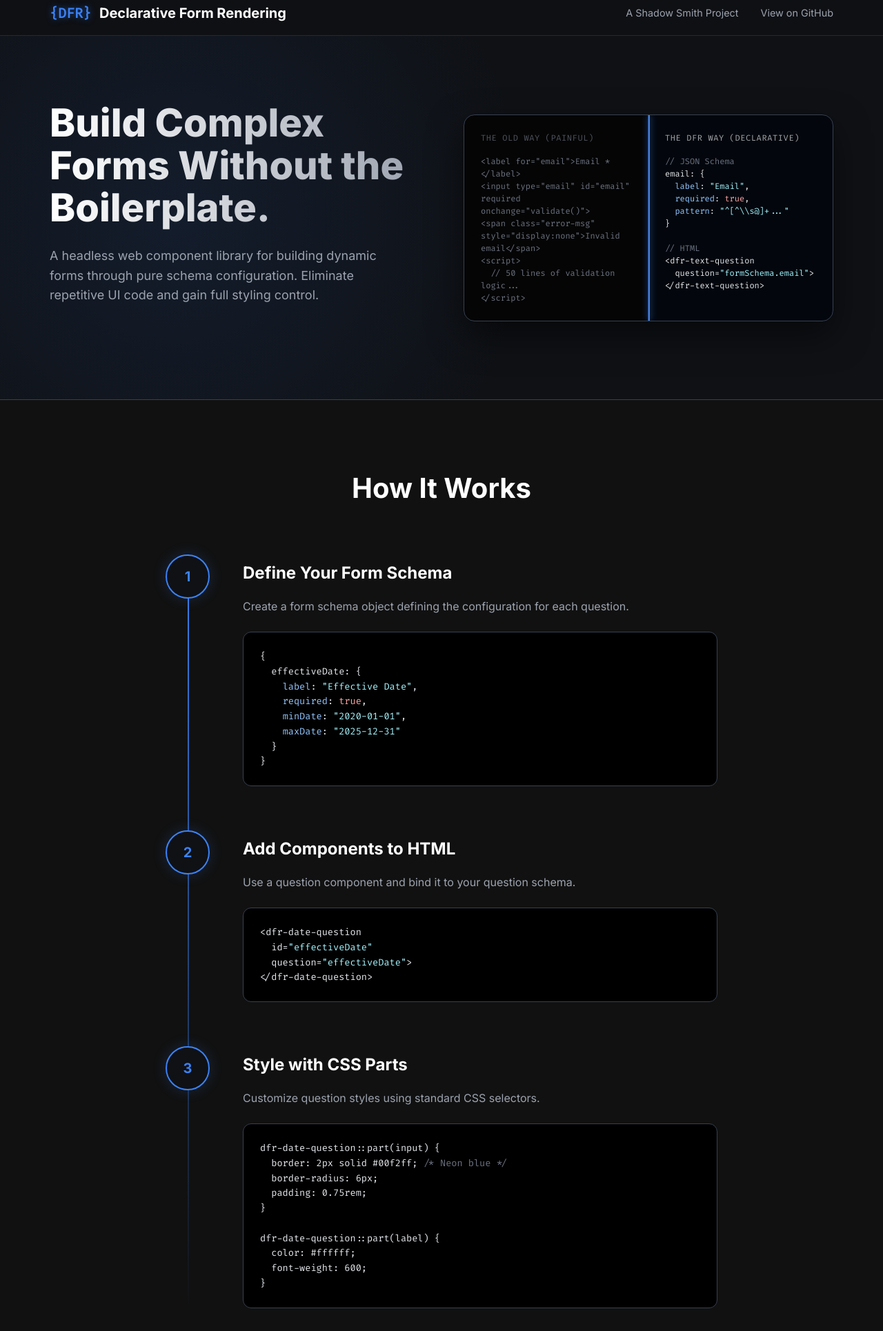
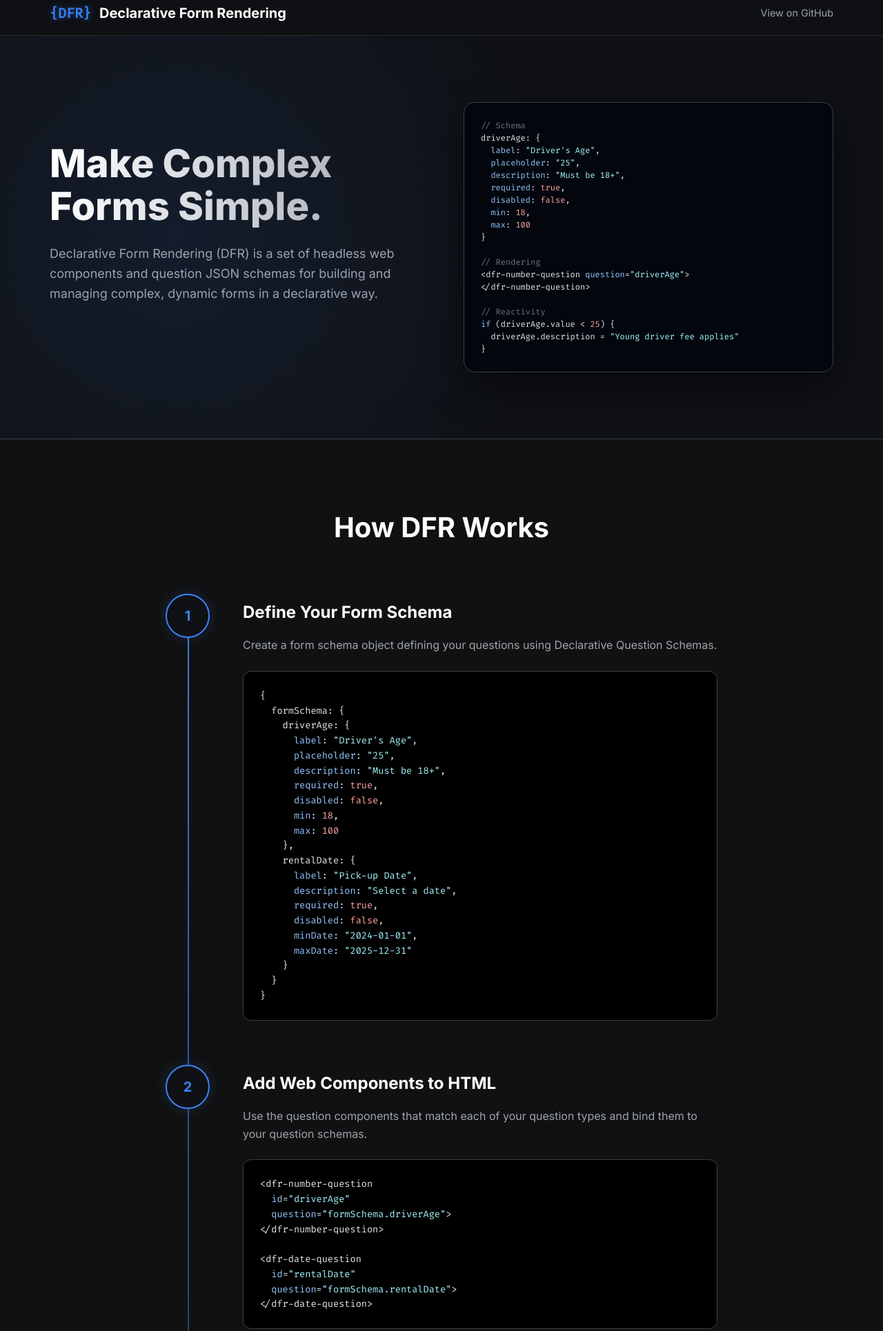
Before and after one commit to heyshadowsmith/declarative-form-rendering, a website built with Vite: page index.html in a window 1280 px wide. Shown: the part 13-1943 px from the top of the page at 69% size. Built offline with nearby package versions, Linux system fonts and the light colour scheme.

Commit message:
feat: Add initial project documentation including README, usage guide, schema format, project details, and an updated demo `index.html`.

```diff
--- a/index.html
+++ b/index.html
@@ -200,9 +200,9 @@
             overflow: hidden;
         }
 
-        .split-view {
+        .dfr-showcase {
             display: grid;
-            grid-template-columns: 1fr 1fr;
+            grid-template-columns: 1fr;
         }
 
         .code-pane {
@@ -210,29 +210,13 @@
             font-family: "Fira Code", monospace;
             font-size: 0.75rem;
             line-height: 1.5;
+            background: rgba(59, 130, 246, 0.05);
+            color: #e5e7eb;
+            border-bottom: 1px solid var(--border);
         }
 
-        .code-pane.old {
-            background: rgba(255, 255, 255, 0.02);
-            color: #6b7280;
-            border-right: 1px solid var(--border);
-        }
-
-        .code-pane.new {
-            background: rgba(59, 130, 246, 0.05);
-            color: #e5e7eb;
-            position: relative;
-        }
-
-        .code-pane.new::before {
-            content: "";
-            position: absolute;
-            top: 0;
-            left: 0;
-            width: 2px;
-            height: 100%;
-            background: var(--primary);
-            box-shadow: 0 0 10px var(--primary);
+        .code-pane:last-child {
+            border-bottom: none;
         }
 
         .pane-label {
@@ -476,7 +460,7 @@
             font-size: 3rem;
             font-weight: 800;
             margin-bottom: 1rem;
-            background: linear-gradient(to right, #fff, #a5f3fc);
+            background: linear-gradient(to right, #fff, #9ca3af);
             -webkit-background-clip: text;
             -webkit-text-fill-color: transparent;
         }
@@ -537,15 +521,6 @@
 
             .hero-buttons {
                 justify-content: center;
-            }
-
-            .split-view {
-                grid-template-columns: 1fr;
-            }
-
-            .code-pane.old {
-                border-right: none;
-                border-bottom: 1px solid var(--border);
             }
 
             .steps-container::before {
@@ -694,7 +669,6 @@
                     <span>Declarative Form Rendering</span>
                 </div>
                 <div class="nav-links">
-                    <a href="https://shadowsmith.com" target="_blank">A Shadow Smith Project</a>
                     <a href="https://github.com/heyshadowsmith/declarative-form-rendering" target="_blank">View on
                         GitHub</a>
                 </div>
@@ -708,46 +682,45 @@
                 <div class="hero-content">
                     <div class="hero-text">
                         <h1>
-                            Build Complex Forms Without the Boilerplate.
+                            Make Complex Forms Simple.
                         </h1>
                         <p>
-                            A headless web component library for building
-                            dynamic forms through pure schema configuration.
-                            Eliminate repetitive UI code and gain full
-                            styling control.
+                            Declarative Form Rendering (DFR) is a set of headless web components and question JSON
+                            schemas for building and managing complex, dynamic forms in a declarative way.
                         </p>
                     </div>
                     <div class="hero-visual">
-                        <div class="split-view">
-                            <div class="code-pane old">
-                                <span class="pane-label">The Old Way (Painful)</span>
-                                &lt;label for="email"&gt;Email
-                                *&lt;/label&gt;<br />
-                                &lt;input type="email" id="email" required
-                                onchange="validate()"&gt;<br />
-                                &lt;span class="error-msg"
-                                style="display:none"&gt;Invalid
-                                email&lt;/span&gt;<br />
-                                &lt;script&gt;<br />
-                                &nbsp;&nbsp;// 50 lines of validation
-                                logic...<br />
-                                &lt;/script&gt;
-                            </div>
-                            <div class="code-pane new">
-                                <span class="pane-label">The DFR Way (Declarative)</span>
-                                <span class="token-comment">// JSON Schema</span><br />
-                                email: {<br />
-                                &nbsp;&nbsp;<span class="token-key">label</span>: <span
-                                    class="token-string">"Email"</span>,<br />
+                        <div class="dfr-showcase">
+                            <div class="code-pane">
+                                <span class="token-comment">// Schema</span><br />
+                                driverAge: {<br />
+                                &nbsp;&nbsp;<span class="token-key">label</span>:
+                                <span class="token-string">"Driver's Age"</span>,<br />
+                                &nbsp;&nbsp;<span class="token-key">placeholder</span>:
+                                <span class="token-string">"25"</span>,<br />
+                                &nbsp;&nbsp;<span class="token-key">description</span>:
+                                <span class="token-string">"Must be 18+"</span>,<br />
                                 &nbsp;&nbsp;<span class="token-key">required</span>: <span
                                     class="token-bool">true</span>,<br />
-                                &nbsp;&nbsp;<span class="token-key">pattern</span>:
-                                <span class="token-string">"^[^\\s@]+..."</span><br />
-                                }<br /><br />
-                                <span class="token-comment">// HTML</span><br />
-                                &lt;dfr-text-question<br />
-                                &nbsp;&nbsp;question=<span class="token-string">"formSchema.email"</span>&gt;<br />
-                                &lt;/dfr-text-question&gt;
+                                &nbsp;&nbsp;<span class="token-key">disabled</span>: <span
+                                    class="token-bool">false</span>,<br />
+                                &nbsp;&nbsp;<span class="token-key">min</span>:
+                                <span class="token-bool">18</span>,<br />
+                                &nbsp;&nbsp;<span class="token-key">max</span>:
+                                <span class="token-bool">100</span><br />
+                                }
+                                <br /><br />
+                                <span class="token-comment">// Rendering</span><br />
+                                &lt;dfr-number-question <span class="token-key">question</span>=<span
+                                    class="token-string">"driverAge"</span>&gt;<br />
+                                &lt;/dfr-number-question&gt;
+                                <br /><br />
+                                <span class="token-comment">// Reactivity</span><br />
+                                <span class="token-key">if</span> (driverAge.value &lt; <span
+                                    class="token-bool">25</span>) {<br />
+                                &nbsp;&nbsp;driverAge.description = <span class="token-string">"Young driver
+                                    fee applies"</span><br />
+                                }
                             </div>
                         </div>
                     </div>
@@ -758,7 +731,7 @@
         <section class="how-it-works">
             <div class="container">
                 <div class="section-header">
-                    <h2>How It Works</h2>
+                    <h2>How DFR Works</h2>
                 </div>
                 <div class="steps-container">
                     <div class="step">
@@ -766,20 +739,41 @@
                         <div class="step-content">
                             <h3>Define Your Form Schema</h3>
                             <p>
-                                Create a form schema object defining the
-                                configuration for each question.
+                                Create a form schema object defining your questions using Declarative Question Schemas.
                             </p>
                             <div class="code-block">
                                 {<br />
-                                &nbsp;&nbsp;effectiveDate: {<br />
-                                &nbsp;&nbsp;&nbsp;&nbsp;<span class="token-key">label</span>:
-                                <span class="token-string">"Effective Date"</span>,<br />
-                                &nbsp;&nbsp;&nbsp;&nbsp;<span class="token-key">required</span>: <span
+                                &nbsp;&nbsp;formSchema: {<br />
+                                &nbsp;&nbsp;&nbsp;&nbsp;driverAge: {<br />
+                                &nbsp;&nbsp;&nbsp;&nbsp;&nbsp;&nbsp;<span class="token-key">label</span>:
+                                <span class="token-string">"Driver's Age"</span>,<br />
+                                &nbsp;&nbsp;&nbsp;&nbsp;&nbsp;&nbsp;<span class="token-key">placeholder</span>:
+                                <span class="token-string">"25"</span>,<br />
+                                &nbsp;&nbsp;&nbsp;&nbsp;&nbsp;&nbsp;<span class="token-key">description</span>:
+                                <span class="token-string">"Must be 18+"</span>,<br />
+                                &nbsp;&nbsp;&nbsp;&nbsp;&nbsp;&nbsp;<span class="token-key">required</span>: <span
                                     class="token-bool">true</span>,<br />
-                                &nbsp;&nbsp;&nbsp;&nbsp;<span class="token-key">minDate</span>:
-                                <span class="token-string">"2020-01-01"</span>,<br />
-                                &nbsp;&nbsp;&nbsp;&nbsp;<span class="token-key">maxDate</span>:
+                                &nbsp;&nbsp;&nbsp;&nbsp;&nbsp;&nbsp;<span class="token-key">disabled</span>: <span
+                                    class="token-bool">false</span>,<br />
+                                &nbsp;&nbsp;&nbsp;&nbsp;&nbsp;&nbsp;<span class="token-key">min</span>:
+                                <span class="token-bool">18</span>,<br />
+                                &nbsp;&nbsp;&nbsp;&nbsp;&nbsp;&nbsp;<span class="token-key">max</span>:
+                                <span class="token-bool">100</span><br />
+                                &nbsp;&nbsp;&nbsp;&nbsp;},<br />
+                                &nbsp;&nbsp;&nbsp;&nbsp;rentalDate: {<br />
+                                &nbsp;&nbsp;&nbsp;&nbsp;&nbsp;&nbsp;<span class="token-key">label</span>:
+                                <span class="token-string">"Pick-up Date"</span>,<br />
+                                &nbsp;&nbsp;&nbsp;&nbsp;&nbsp;&nbsp;<span class="token-key">description</span>:
+                                <span class="token-string">"Select a date"</span>,<br />
+                                &nbsp;&nbsp;&nbsp;&nbsp;&nbsp;&nbsp;<span class="token-key">required</span>: <span
+                                    class="token-bool">true</span>,<br />
+                                &nbsp;&nbsp;&nbsp;&nbsp;&nbsp;&nbsp;<span class="token-key">disabled</span>: <span
+                                    class="token-bool">false</span>,<br />
+                                &nbsp;&nbsp;&nbsp;&nbsp;&nbsp;&nbsp;<span class="token-key">minDate</span>:
+                                <span class="token-string">"2024-01-01"</span>,<br />
+                                &nbsp;&nbsp;&nbsp;&nbsp;&nbsp;&nbsp;<span class="token-key">maxDate</span>:
                                 <span class="token-string">"2025-12-31"</span><br />
+                                &nbsp;&nbsp;&nbsp;&nbsp;}<br />
                                 &nbsp;&nbsp;}<br />
                                 }
                             </div>
@@ -789,15 +783,23 @@
                     <div class="step">
                         <div class="step-number">2</div>
                         <div class="step-content">
-                            <h3>Add Components to HTML</h3>
+                            <h3>Add Web Components to HTML</h3>
                             <p>
-                                Use a question component and bind it to your
-                                question schema.
+                                Use the question components that match each of your question types and bind them to your
+                                question schemas.
                             </p>
                             <div class="code-block">
+                                &lt;dfr-number-question<br />
+                                &nbsp;&nbsp;<span class="token-key">id</span>=<span
+                                    class="token-string">"driverAge"</span><br />
+                                &nbsp;&nbsp;<span class="token-key">question</span>=<span
+                                    class="token-string">"formSchema.driverAge"</span>&gt;<br />
+                                &lt;/dfr-number-question&gt;<br /><br />
                                 &lt;dfr-date-question<br />
-                                &nbsp;&nbsp;id=<span class="token-string">"effectiveDate"</span><br />
-                                &nbsp;&nbsp;question=<span class="token-string">"effectiveDate"</span>&gt;<br />
+                                &nbsp;&nbsp;<span class="token-key">id</span>=<span
+                                    class="token-string">"rentalDate"</span><br />
+                                &nbsp;&nbsp;<span class="token-key">question</span>=<span
+                                    class="token-string">"formSchema.rentalDate"</span>&gt;<br />
                                 &lt;/dfr-date-question&gt;
                             </div>
                         </div>
@@ -812,14 +814,40 @@
                             </p>
                             <div class="code-block">
                                 dfr-date-question::part(input) {<br />
-                                &nbsp;&nbsp;border: 2px solid #00f2ff;
-                                <span class="token-comment">/* Neon blue */</span><br />
-                                &nbsp;&nbsp;border-radius: 6px;<br />
-                                &nbsp;&nbsp;padding: 0.75rem;<br />
+                                &nbsp;&nbsp;<span class="token-key">border</span>: <span class="token-string">2px solid
+                                    #00f2ff</span>;<br />
+                                &nbsp;&nbsp;<span class="token-key">border-radius</span>: <span
+                                    class="token-string">6px</span>;<br />
+                                &nbsp;&nbsp;<span class="token-key">padding</span>: <span
+                                    class="token-string">0.75rem</span>;<br />
                                 }<br /><br />
                                 dfr-date-question::part(label) {<br />
-                                &nbsp;&nbsp;color: #ffffff;<br />
-                                &nbsp;&nbsp;font-weight: 600;<br />
+                                &nbsp;&nbsp;<span class="token-key">color</span>: <span
+                                    class="token-string">#ffffff</span>;<br />
+                                &nbsp;&nbsp;<span class="token-key">font-weight</span>: <span
+                                    class="token-string">600</span>;<br />
+                                }
+                            </div>
+                        </div>
+                    </div>
+
+                    <div class="step">
+                        <div class="step-number">4</div>
+                        <div class="step-content">
+                            <h3>Update Your Form Schema</h3>
+                            <p>
+                                Simply update your schema object based on business logic. The form automatically
+                                rerenders to reflect changes.
+                            </p>
+                            <div class="code-block">
+                                <span class="token-comment">// Add fee warning for young drivers</span><br />
+                                <span class="token-key">if</span> (driverAge.value &lt; <span
+                                    class="token-bool">25</span>) {<br />
+                                &nbsp;&nbsp;formSchema.rentalDate.description = <span class="token-string">"Young driver
+                                    fee applies"</span>;<br />
+                                } <span class="token-key">else</span> {<br />
+                                &nbsp;&nbsp;formSchema.rentalDate.description = <span
+                                    class="token-bool">null</span>;<br />
                                 }
                             </div>
                         </div>
@@ -869,13 +897,15 @@
                                 style="border-top: 1px solid var(--border); display: flex; justify-content: space-between; align-items: center;">
                                 Component Usage
                                 <a href="/storybook/?path=/story/molecules-text-question--default" target="_blank"
-                                    style="font-size: 0.8em; color: var(--primary); text-decoration: none;">View in
-                                    Storybook &rarr;</a>
+                                    style="font-size: 0.8em; color: var(--primary); text-decoration: none;">Open Web
+                                    Component in Storybook &rarr;</a>
                             </div>
                             <div class="code-pane">
                                 &lt;dfr-text-question<br />
-                                &nbsp;&nbsp;id=<span class="token-string">"firstName"</span><br />
-                                &nbsp;&nbsp;question=<span class="token-string">"formSchema.firstName"</span>&gt;<br />
+                                &nbsp;&nbsp;<span class="token-key">id</span>=<span
+                                    class="token-string">"firstName"</span><br />
+                                &nbsp;&nbsp;<span class="token-key">question</span>=<span
+                                    class="token-string">"formSchema.firstName"</span>&gt;<br />
                                 &lt;/dfr-text-question&gt;
                             </div>
                         </div>
@@ -938,13 +968,14 @@
                                 style="border-top: 1px solid var(--border); display: flex; justify-content: space-between; align-items: center;">
                                 Component Usage
                                 <a href="/storybook/?path=/story/molecules-date-question--default" target="_blank"
-                                    style="font-size: 0.8em; color: var(--primary); text-decoration: none;">View in
-                                    Storybook &rarr;</a>
+                                    style="font-size: 0.8em; color: var(--primary); text-decoration: none;">Open Web
+                                    Component in Storybook &rarr;</a>
                             </div>
                             <div class="code-pane">
                                 &lt;dfr-date-question<br />
-                                &nbsp;&nbsp;id=<span class="token-string">"effectiveDate"</span><br />
-                                &nbsp;&nbsp;question=<span
+                                &nbsp;&nbsp;<span class="token-key">id</span>=<span
+                                    class="token-string">"effectiveDate"</span><br />
+                                &nbsp;&nbsp;<span class="token-key">question</span>=<span
                                     class="token-string">"formSchema.effectiveDate"</span>&gt;<br />
                                 &lt;/dfr-date-question&gt;
                             </div>
@@ -1012,13 +1043,14 @@
                                 style="border-top: 1px solid var(--border); display: flex; justify-content: space-between; align-items: center;">
                                 Component Usage
                                 <a href="/storybook/?path=/story/molecules-number-question--default" target="_blank"
-                                    style="font-size: 0.8em; color: var(--primary); text-decoration: none;">View in
-                                    Storybook &rarr;</a>
+                                    style="font-size: 0.8em; color: var(--primary); text-decoration: none;">Open Web
+                                    Component in Storybook &rarr;</a>
                             </div>
                             <div class="code-pane">
                                 &lt;dfr-number-question<br />
-                                &nbsp;&nbsp;id=<span class="token-string">"squareFootage"</span><br />
-                                &nbsp;&nbsp;question=<span
+                                &nbsp;&nbsp;<span class="token-key">id</span>=<span
+                                    class="token-string">"squareFootage"</span><br />
+                                &nbsp;&nbsp;<span class="token-key">question</span>=<span
                                     class="token-string">"formSchema.squareFootage"</span>&gt;<br />
                                 &lt;/dfr-number-question&gt;
                             </div>
@@ -1096,13 +1128,15 @@
                                 style="border-top: 1px solid var(--border); display: flex; justify-content: space-between; align-items: center;">
                                 Component Usage
                                 <a href="/storybook/?path=/story/molecules-select-question--default" target="_blank"
-                                    style="font-size: 0.8em; color: var(--primary); text-decoration: none;">View in
-                                    Storybook &rarr;</a>
+                                    style="font-size: 0.8em; color: var(--primary); text-decoration: none;">Open Web
+                                    Component in Storybook &rarr;</a>
                             </div>
                             <div class="code-pane">
                                 &lt;dfr-select-question<br />
-                                &nbsp;&nbsp;id=<span class="token-string">"status"</span><br />
-                                &nbsp;&nbsp;question=<span class="token-string">"formSchema.status"</span>&gt;<br />
+                                &nbsp;&nbsp;<span class="token-key">id</span>=<span
+                                    class="token-string">"status"</span><br />
+                                &nbsp;&nbsp;<span class="token-key">question</span>=<span
+                                    class="token-string">"formSchema.status"</span>&gt;<br />
                                 &lt;/dfr-select-question&gt;
                             </div>
                         </div>
@@ -1173,13 +1207,15 @@
                                 Component Usage
                                 <a href="/storybook/?path=/story/molecules-number-select-question--default"
                                     target="_blank"
-                                    style="font-size: 0.8em; color: var(--primary); text-decoration: none;">View in
-                                    Storybook &rarr;</a>
+                                    style="font-size: 0.8em; color: var(--primary); text-decoration: none;">Open Web
+                                    Component in Storybook &rarr;</a>
                             </div>
                             <div class="code-pane">
                                 &lt;dfr-number-select-question<br />
-                                &nbsp;&nbsp;id=<span class="token-string">"rating"</span><br />
-                                &nbsp;&nbsp;question=<span class="token-string">"formSchema.rating"</span>&gt;<br />
+                                &nbsp;&nbsp;<span class="token-key">id</span>=<span
+                                    class="token-string">"rating"</span><br />
+                                &nbsp;&nbsp;<span class="token-key">question</span>=<span
+                                    class="token-string">"formSchema.rating"</span>&gt;<br />
                                 &lt;/dfr-number-select-question&gt;
                             </div>
                         </div>
@@ -1252,9 +1288,12 @@
     <footer>
         <div class="container">
             <p>
-                &copy; 2024 Declarative Form Rendering. Released under the
+                &copy; <span id="copyright-year"></span> Declarative Form Rendering. Released under the
                 MIT License.
             </p>
+            <script>
+                document.getElementById('copyright-year').textContent = new Date().getFullYear();
+            </script>
         </div>
     </footer>
 </body>
```
